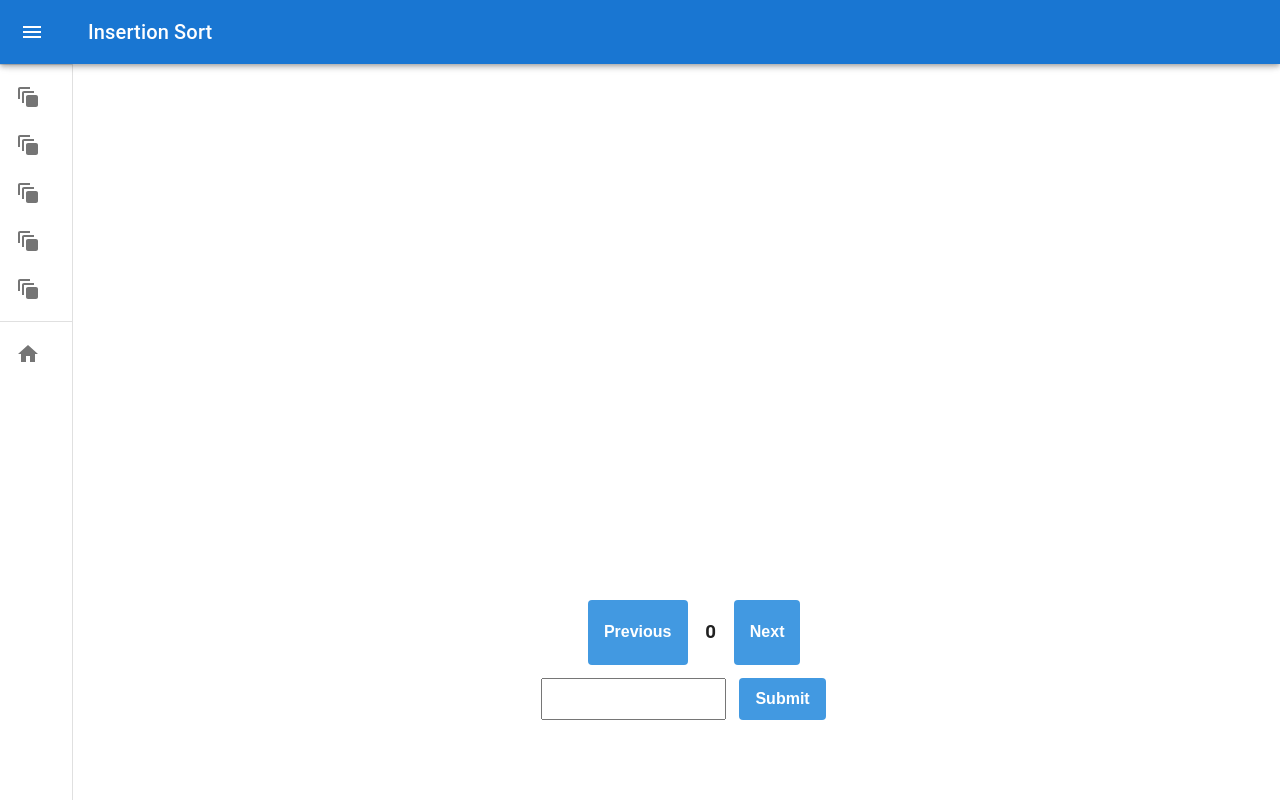
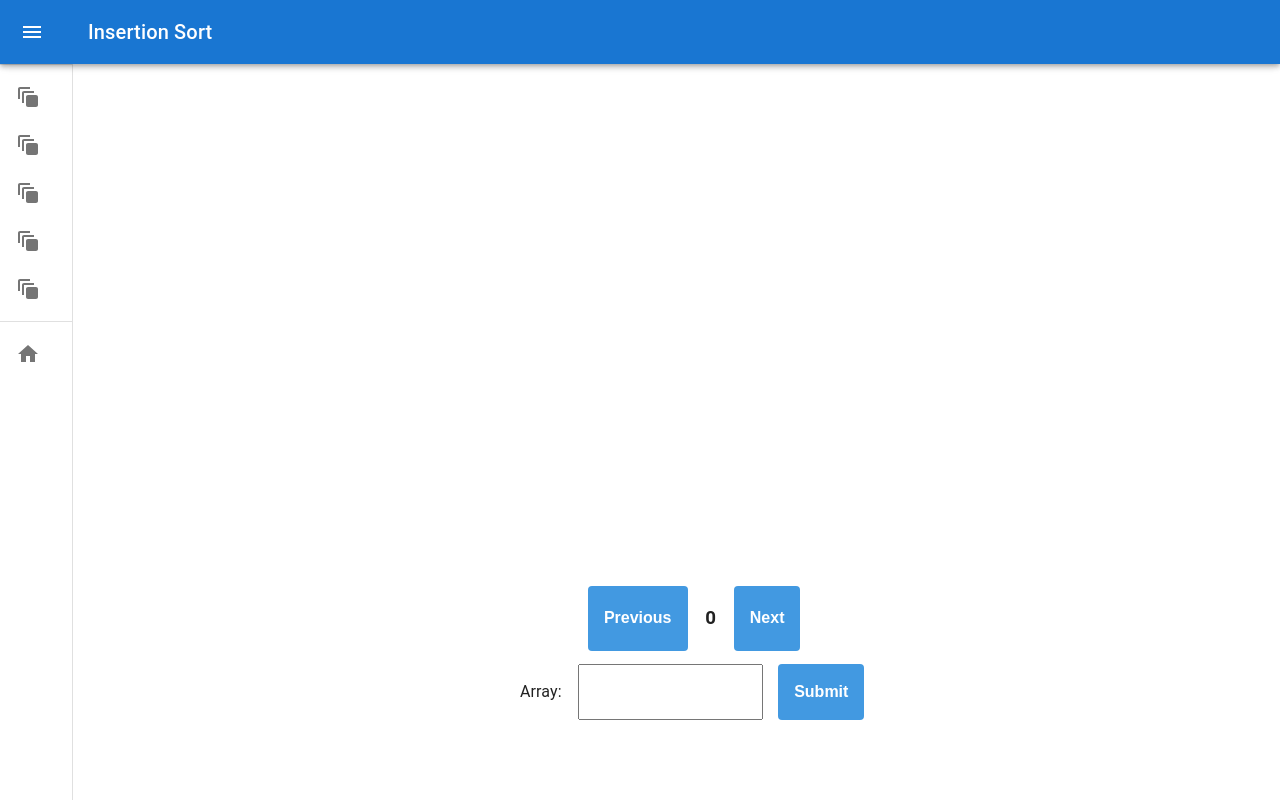
Before and after one commit to AungKMin/algorithm-visualizer, a React (Create React App) app: page /insertion_sort in a window 1280 px wide. Built offline with nearby package versions, Linux system fonts and the light colour scheme.

Commit message:
add array text to input

```diff
--- a/src/components/bubble/elements/Container/Container.js
+++ b/src/components/bubble/elements/Container/Container.js
@@ -96,6 +96,7 @@ function Container() {
                 <button onClick={nextStep} className="button">Next</button>
             </div>
             <form className="controlsContainer" onSubmit={dataSubmit}>
+                <p> Array: </p>
                 <input type="text" className="text" name="data"></input>
                 <input type="submit" className="button" value="Submit"></input>
             </form>
--- a/src/components/insertion/elements/Container/Container.js
+++ b/src/components/insertion/elements/Container/Container.js
@@ -96,6 +96,7 @@ function Container() {
                 <button onClick={nextStep} className="button">Next</button>
             </div>
             <form className="controlsContainer" onSubmit={dataSubmit}>
+                <p> Array: </p>
                 <input type="text" className="text" name="data"></input>
                 <input type="submit" className="button" value="Submit"></input>
             </form>
--- a/src/components/merge/elements/Container/Container.js
+++ b/src/components/merge/elements/Container/Container.js
@@ -143,6 +143,7 @@ function Container() {
                 <button onClick={nextStep} className="button">Next</button>
             </div>
             <form className="controlsContainer" onSubmit={dataSubmit}>
+                <p> Array: </p>
                 <input type="text" className="text" name="data"></input>
                 <input type="submit" className="button" value="Submit"></input>
             </form>
--- a/src/components/selection/elements/Container/Container.js
+++ b/src/components/selection/elements/Container/Container.js
@@ -100,6 +100,7 @@ function Container() {
                 <button onClick={nextStep} className="button">Next</button>
             </div>
             <form className="controlsContainer" onSubmit={dataSubmit}>
+                <p> Array: </p>
                 <input type="text" className="text" name="data"></input>
                 <input type="submit" className="button" value="Submit"></input>
             </form>
```
